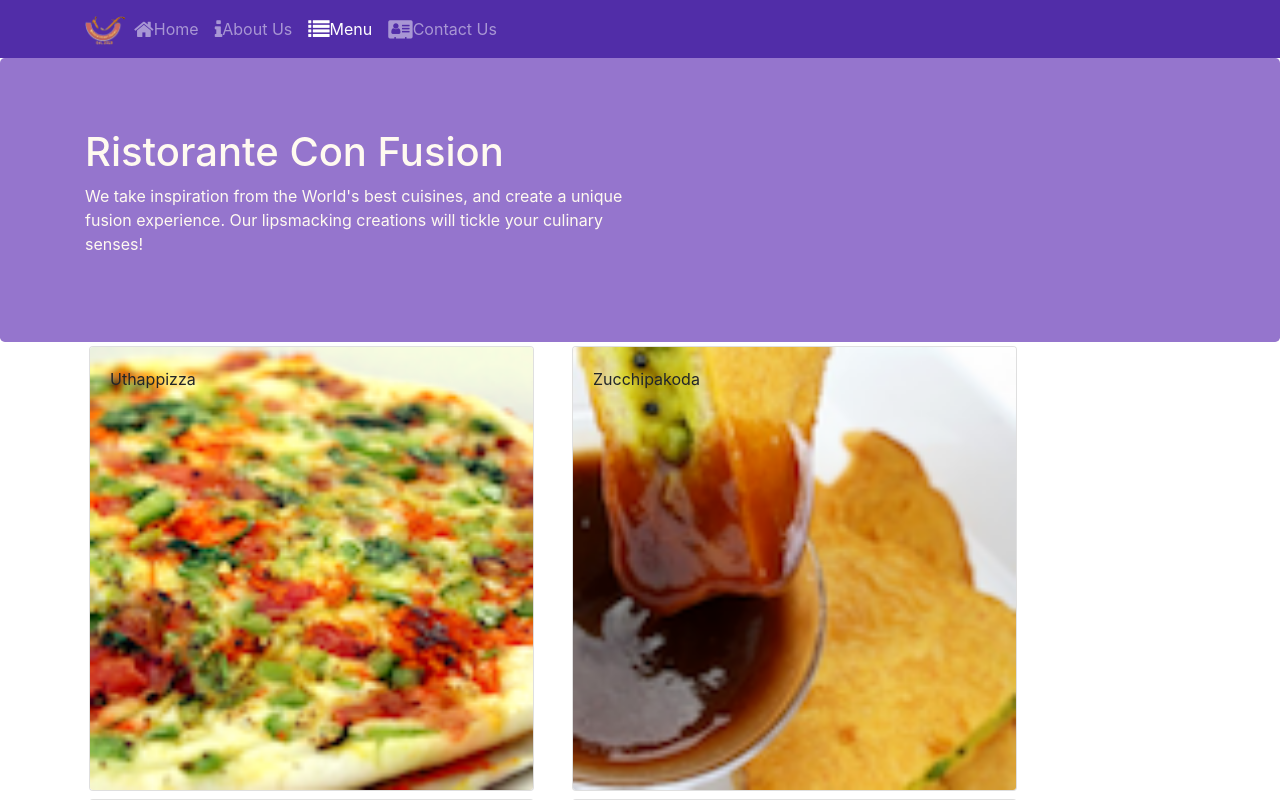
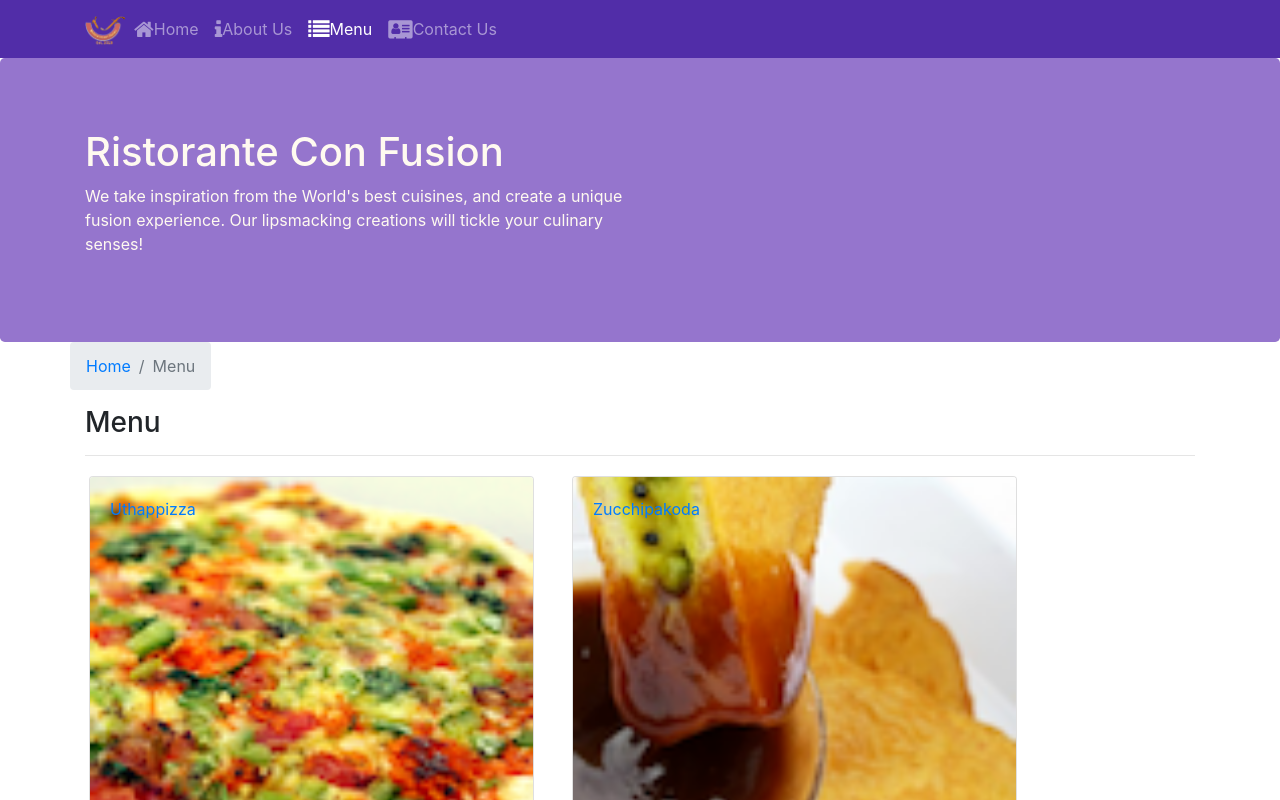
Before and after one commit to jvidalba1/confusion, a React (Create React App) app: page /menu in a window 1280 px wide. Shown: the top 800 px of the page. Built offline with nearby package versions, Linux system fonts and the light colour scheme.

Commit message:
SPA Part 2

```diff
--- a/src/components/ContactComponent.js
+++ b/src/components/ContactComponent.js
@@ -1,8 +1,20 @@
 import React from 'react';
+import { Breadcrumb, BreadcrumbItem } from 'reactstrap';
+import { Link } from 'react-router-dom';
 
 function Contact(props) {
   return(
     <div className="container">
+      <div className="row">
+        <Breadcrumb>
+          <BreadcrumbItem><Link to="/home">Home</Link></BreadcrumbItem>
+          <BreadcrumbItem active>Contact Us</BreadcrumbItem>
+        </Breadcrumb>
+        <div className="col-12">
+          <h3>Contact Us</h3>
+          <hr />
+        </div>
+      </div>
       <div className="row row-content">
         <div className="col-12">
         <h3>Location Information</h3>
--- a/src/components/DishDetailComponent.js
+++ b/src/components/DishDetailComponent.js
@@ -1,11 +1,10 @@
 import React from 'react';
-import { Card, CardImg, CardText, CardBody, CardTitle } from 'reactstrap';
+import { Card, CardImg, CardText, CardBody, CardTitle, Breadcrumb, BreadcrumbItem } from 'reactstrap';
+import { Link } from 'react-router-dom';
 
 function RenderDish({dish}) {
   if(dish != null){
     return(
-
-      <div className="col-6 col-md-5 m-1">
       <Card>
         <CardImg top src={dish.image} alt={dish.name} />
         <CardBody>
@@ -13,7 +12,6 @@
           <CardText>{dish.description}</CardText>
         </CardBody>
       </Card>
-      </div>
     );
   } else {
     return(<div></div>);
@@ -22,7 +20,7 @@
 
 function RenderComments({comments}) {
   return(
-    <div className="col-6 col-md-5 m-1">
+    <React.Fragment>
       <h1>Comments</h1>
       <ul className="list-unstyled">
         { comments.map((comment) => {
@@ -36,7 +34,7 @@
           );
         })}
       </ul>
-    </div>
+    </React.Fragment>
   );
 }
 
@@ -45,8 +43,22 @@
     return (
       <div className="container">
         <div className="row">
-          <RenderDish dish={props.dish}></RenderDish>
-          <RenderComments comments={props.dish.comments}></RenderComments>
+          <Breadcrumb>
+            <BreadcrumbItem><Link to="/menu">Menu</Link></BreadcrumbItem>
+            <BreadcrumbItem active>{props.dish.name}</BreadcrumbItem>
+          </Breadcrumb>
+          <div className="col-12">
+            <h3>{props.dish.name}</h3>
+            <hr />
+          </div>
+        </div>
+        <div className="row">
+          <div className="col-12 col-md-5 m-1">
+            <RenderDish dish={props.dish} />
+          </div>
+          <div className="col-12 col-md-5 m-1">
+            <RenderComments comments={props.comments} />
+          </div>
         </div>
       </div>
     );
--- a/src/components/MainComponent.js
+++ b/src/components/MainComponent.js
@@ -1,5 +1,6 @@
 import React, { Component } from 'react';
 import Menu from './MenuComponent';
+import DishDetail from './DishDetailComponent';
 import { DISHES } from '../shared/dishes';
 import { COMMENTS } from '../shared/comments';
 import { LEADERS } from '../shared/leaders';
@@ -40,12 +41,23 @@
       );
     }
 
+    const DishWithId = ({match}) => {
+      return(
+        <DishDetail
+          dish={ this.state.dishes.filter((dish) => dish.id === parseInt(match.params.dishId, 10))[0] }
+          comments={ this.state.comments.filter((comment) => comment.dishId === parseInt(match.params.dishId, 10)) }
+        >
+        </DishDetail>
+      );
+    }
+
     return (
       <div>
         <Header></Header>
         <Switch>
           <Route path='/home' component={HomePage} />
           <Route exact path='/menu' component={() => <Menu dishes={this.state.dishes} />} />
+          <Route path='/menu/:dishId' component={DishWithId} />
           <Route exact path='/contactus' component={Contact} />
           <Redirect to="/home" />
         </Switch>
--- a/src/components/MenuComponent.js
+++ b/src/components/MenuComponent.js
@@ -1,13 +1,16 @@
 import React from 'react';
-import { Card, CardTitle, CardImg, CardImgOverlay } from 'reactstrap';
+import { Card, CardImg, CardImgOverlay, CardTitle, Breadcrumb, BreadcrumbItem } from 'reactstrap';
+import { Link } from 'react-router-dom';
 
 function RenderMenuItem({ dish, onClick }){
   return(
-    <Card onClick={ () => onClick(dish.id) }>
-      <CardImg width="100%" src={dish.image} alt={dish.name} />
-      <CardImgOverlay>
-        <CardTitle>{dish.name}</CardTitle>
-      </CardImgOverlay>
+    <Card>
+      <Link to={`/menu/${dish.id}`}>
+        <CardImg width="100%" src={dish.image} alt={dish.name} />
+        <CardImgOverlay>
+          <CardTitle>{dish.name}</CardTitle>
+        </CardImgOverlay>
+      </Link>
     </Card>
   );
 }
@@ -25,7 +28,17 @@
   return (
     <div className="container">
       <div className="row">
-        { menu }
+        <Breadcrumb>
+          <BreadcrumbItem><Link to="/home">Home</Link></BreadcrumbItem>
+          <BreadcrumbItem active>Menu</BreadcrumbItem>
+        </Breadcrumb>
+        <div className="col-12">
+          <h3>Menu</h3>
+          <hr />
+        </div>
+      </div>
+      <div className="row">
+        {menu}
       </div>
     </div>
   );
```
Lines whose indentation alone changed are shown as unchanged.
